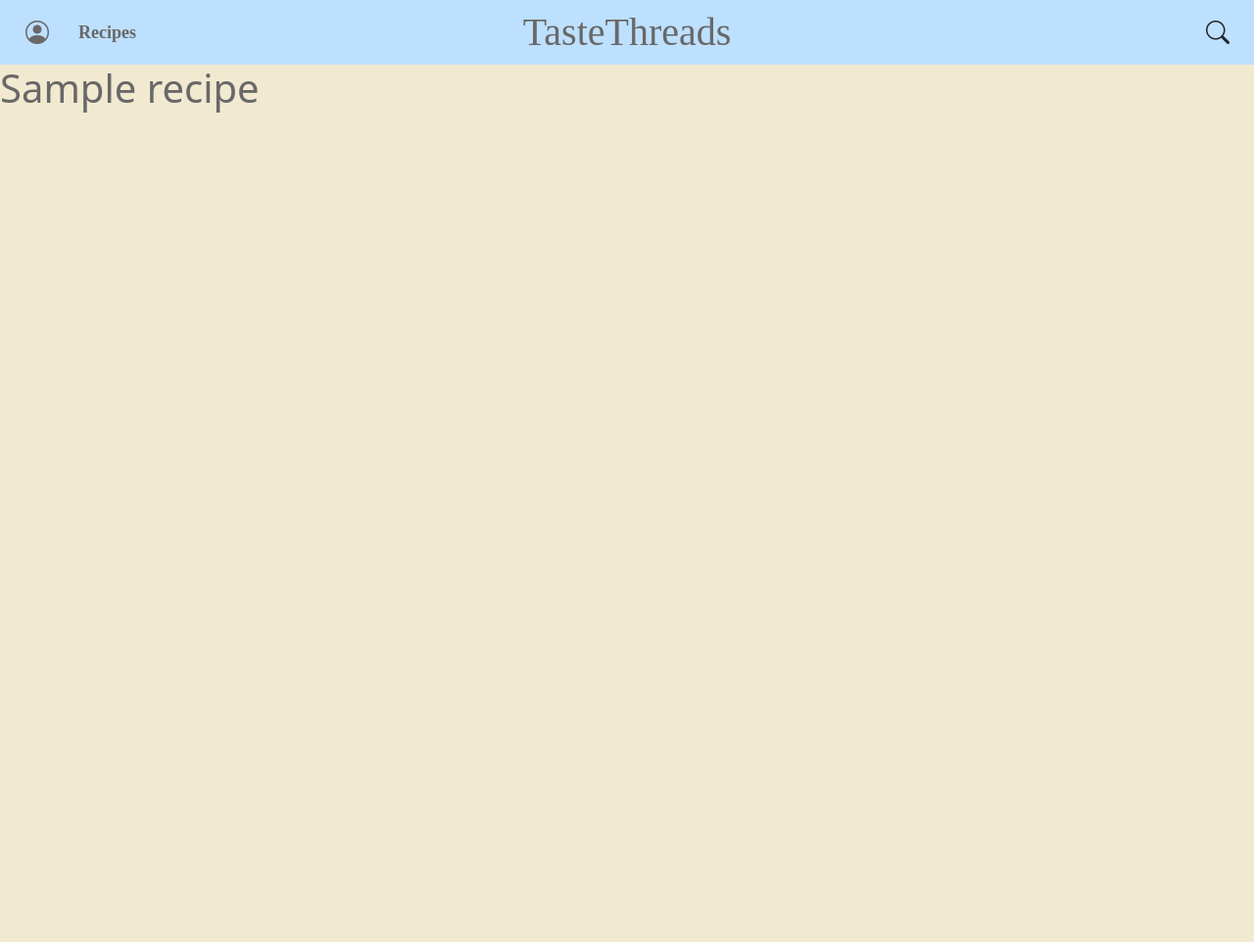
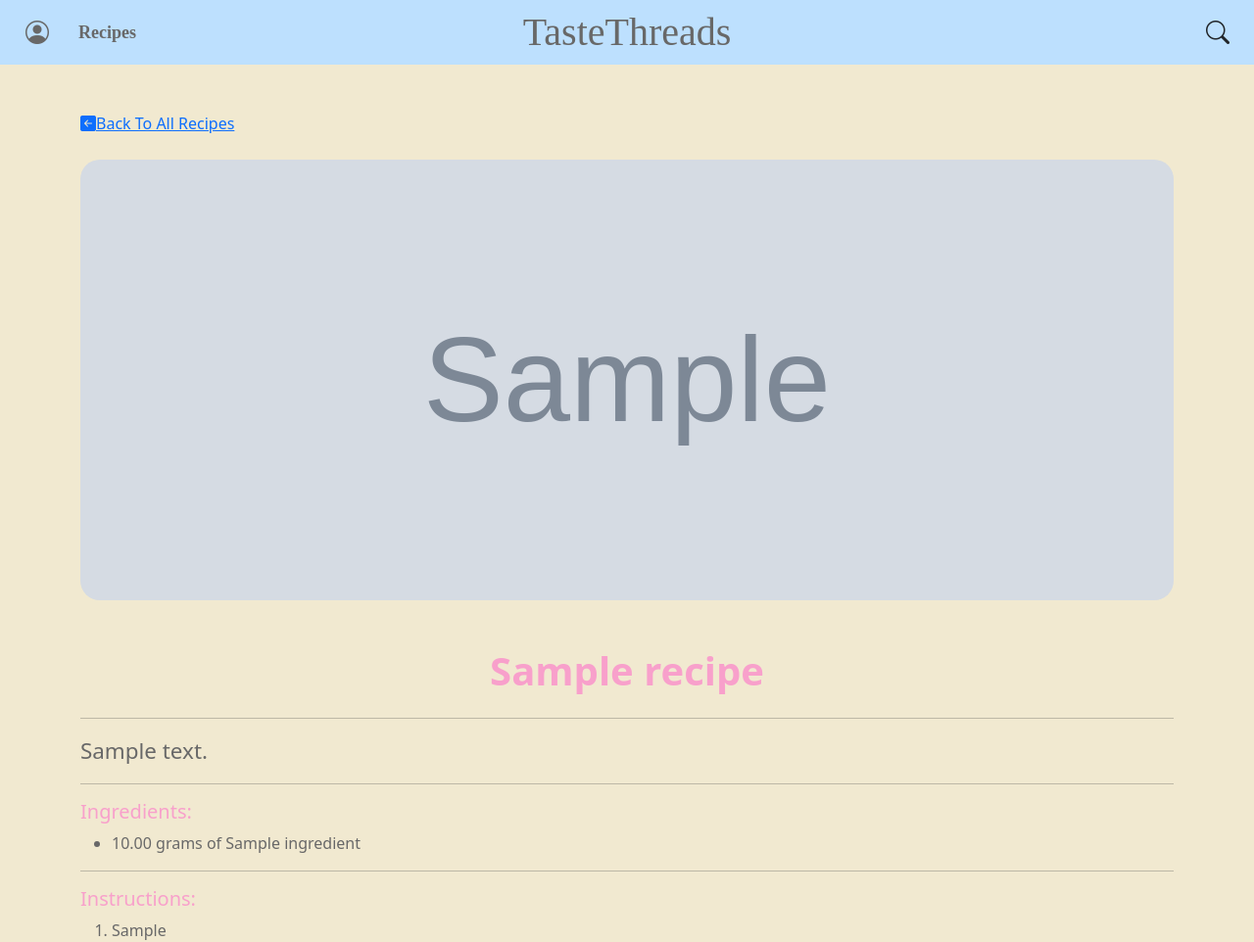
Before and after one commit to Willr-hawkins/taste-threads, a Django app: page /recipes/1/ in a window 1280 px wide. Shown: the whole page at 98% size. Before the commit the page ends 115 px from the top, so only its background shows below. Run offline with Django 5.2, Linux system fonts and the light colour scheme; tables that the repository leaves empty hold one stand-in row (values such as "Sample post"); grey boxes marked "Sample" are stand-in pictures.

Commit message:
Added content to the recipe_detail.html page

```diff
--- a/recipes/templates/recipes/recipe_detail.html
+++ b/recipes/templates/recipes/recipe_detail.html
@@ -1,5 +1,31 @@
 {% extends 'base.html' %}
 
 {% block content %}
-    <h1 class="dim-gray">{{ recipe.recipe_name }}</h1>
+    <div class="container recipe_details">
+        <a class="return-link float-start" style="margin-bottom: 25px;" href="{% url 'recipe_list' %}"><i class="bi bi-arrow-left-square-fill"></i>Back To All Recipes</a>
+        {% if recipe.image %}
+            <div class="recipe-img mt-5">
+                <img src="{{ recipe.image.url }}" alt="{{ recipe.recipe_name }}">
+            </div>
+        {% endif %}
+        <h3 class="carnation-pink mt-5 mb-4 text-center" style="font-size: 2.5rem; font-weight: 600;">{{ recipe.recipe_name }}</h3>
+        <hr>
+        <p class="dim-gray" style="font-size: 1.4rem;">{{ recipe.description }}</p>
+        <hr>
+        <h5 class="carnation-pink">Ingredients:</h5>
+        <ul>
+            {% for ingredient in recipe.ingredients.all %}
+                <li class="dim-gray mb-2">{{ ingredient.quantity }} {{ ingredient.get_unit_of_measurement_display }} of {{ ingredient.name }}</li>
+            {% endfor %}
+        </ul>
+        <hr>
+        <h5 class="carnation-pink">Instructions:</h5>
+        <ol style="margin-bottom: 50px;">
+            {% for step in recipe.instructions.splitlines %}
+                {% if step %}
+                    <li class="dim-gray mb-3">{{ step }}</li>
+                {% endif %}
+            {% endfor %}
+        </ol>
+    </div>
 {% endblock %}
--- a/static/css/base.css
+++ b/static/css/base.css
@@ -308,6 +308,25 @@
     }
 }
 
+/* Recipe details page */
+.recipe-img img{
+    width: 100%;
+    max-height: 450px;
+    object-fit: cover;
+    border-radius: 20px;
+    display: block;
+    margin: 0 auto;
+}
+
+.recipe_details {
+    margin-bottom: 50px;
+}
+
+.return-link a {
+    text-decoration: none !important;
+    color: #f8a0cb !important;
+    font-size: 1.2rem;
+}
 
 /* phone sized screeens */
 @media (max-width: 767px) {
--- a/templates/base.html
+++ b/templates/base.html
@@ -11,7 +11,7 @@
 
     {% block corecss %}
         <!-- Link to base.css file -->
-        <link rel="stylesheet" type="text/css" href="{% static 'css/base.css' %}">
+        <link rel="stylesheet" href="{% static 'css/base.css' %}">
         <!-- Bootstrap CSS link -->
         <link href="https://cdn.jsdelivr.net/npm/bootstrap@5.3.3/dist/css/bootstrap.min.css" rel="stylesheet"
             integrity="sha384-QWTKZyjpPEjISv5WaRU9OFeRpok6YctnYmDr5pNlyT2bRjXh0JMhjY6hW+ALEwIH" crossorigin="anonymous">
```
Also changed, not shown: 1 other file.
